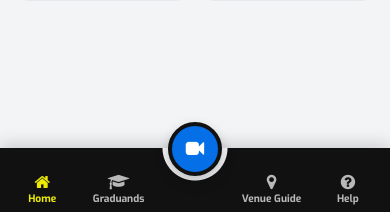
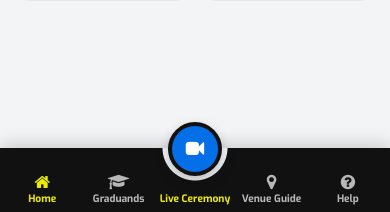
Before and after one commit to AllyProf/mocu_graduants, a Laravel app: page / in a window 390 px wide. Shown: the part 632-844 px from the top of the page. Run offline with Laravel 12, Linux system fonts and the light colour scheme; some libraries are stand-ins or nearby versions.

Commit message:
Restore Live label on the bottom navigation tab bar.
Co-authored-by: Cursor <cursoragent@cursor.com>

```diff
--- a/public/SmartGradu_App/assets/css/mocu-brand.css
+++ b/public/SmartGradu_App/assets/css/mocu-brand.css
@@ -2719,6 +2719,10 @@ body.sg-body,
 		color: var(--sg-black);
 	}
 
+	.sg-tabbar-center span:last-child {
+		margin-top: 24px;
+	}
+
 	/* Bottom sheet picker */
 	.sg-sheet[hidden] {
 		display: none !important;
--- a/resources/views/SmartGradu_App/layouts/app.blade.php
+++ b/resources/views/SmartGradu_App/layouts/app.blade.php
@@ -19,7 +19,7 @@
 	<link rel="stylesheet" href="{{ asset('SmartGradu_App/assets/css/fonts.css') }}">
 	<link rel="stylesheet" href="{{ asset('SmartGradu_App/assets/css/menu.css?v=20') }}">
 	<link rel="stylesheet" href="{{ asset('SmartGradu_App/assets/css/style.css?v=20') }}">
-	<link rel="stylesheet" href="{{ asset('SmartGradu_App/assets/css/mocu-brand.css?v=139') }}">
+	<link rel="stylesheet" href="{{ asset('SmartGradu_App/assets/css/mocu-brand.css?v=140') }}">
 	<link rel="stylesheet" href="{{ asset('SmartGradu_App/assets/css/responsive.css') }}">
 	<link href="https://cdn.jsdelivr.net/npm/select2@4.1.0-rc.0/dist/css/select2.min.css" rel="stylesheet">
 	@stack('styles')
--- a/resources/views/SmartGradu_App/partials/tabbar.blade.php
+++ b/resources/views/SmartGradu_App/partials/tabbar.blade.php
@@ -11,6 +11,7 @@
 		<span class="sg-tabbar-fab">
 			<i class="fa fa-video-camera" aria-hidden="true"></i>
 		</span>
+		<span data-i18n="liveShort">Live</span>
 	</a>
 	<a href="{{ route('venues') }}" class="sg-tabbar-item {{ request()->routeIs('venues') ? 'is-active' : '' }}">
 		<i class="fa fa-map-marker" aria-hidden="true"></i>
```
